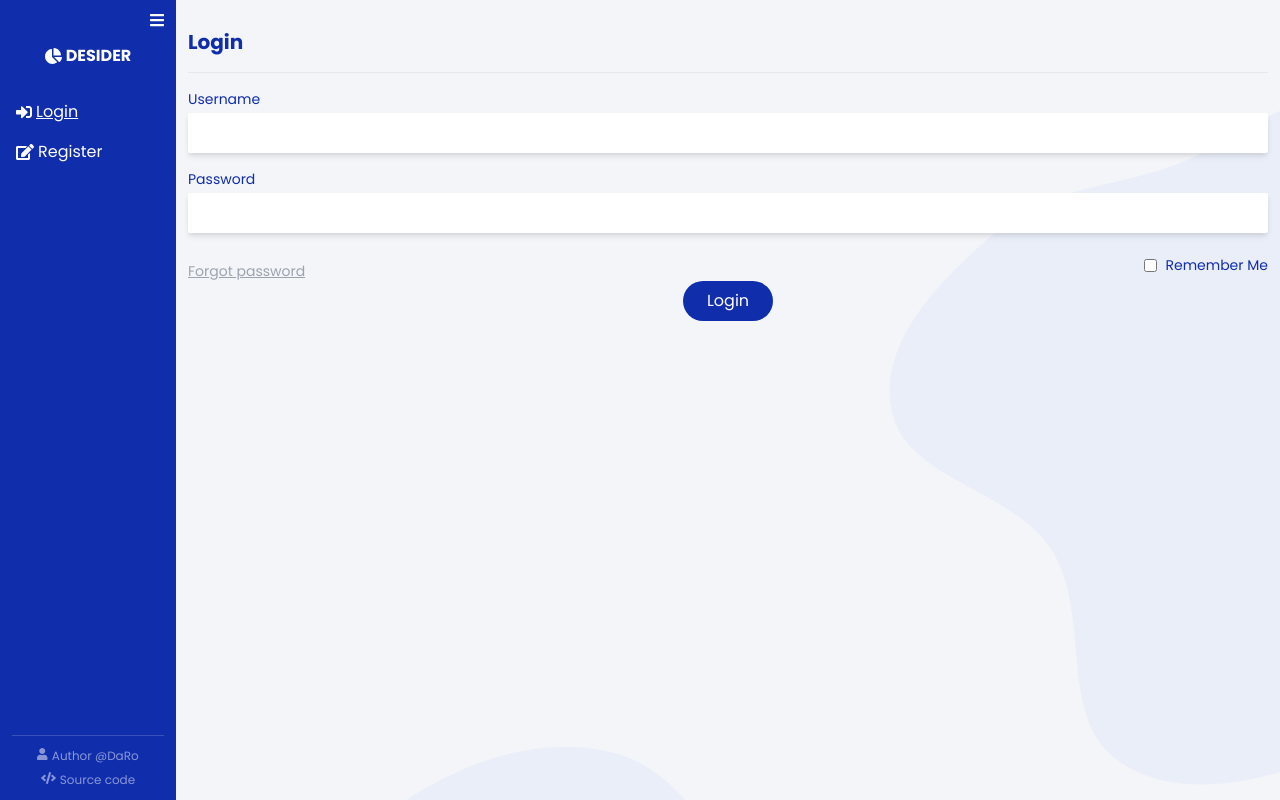
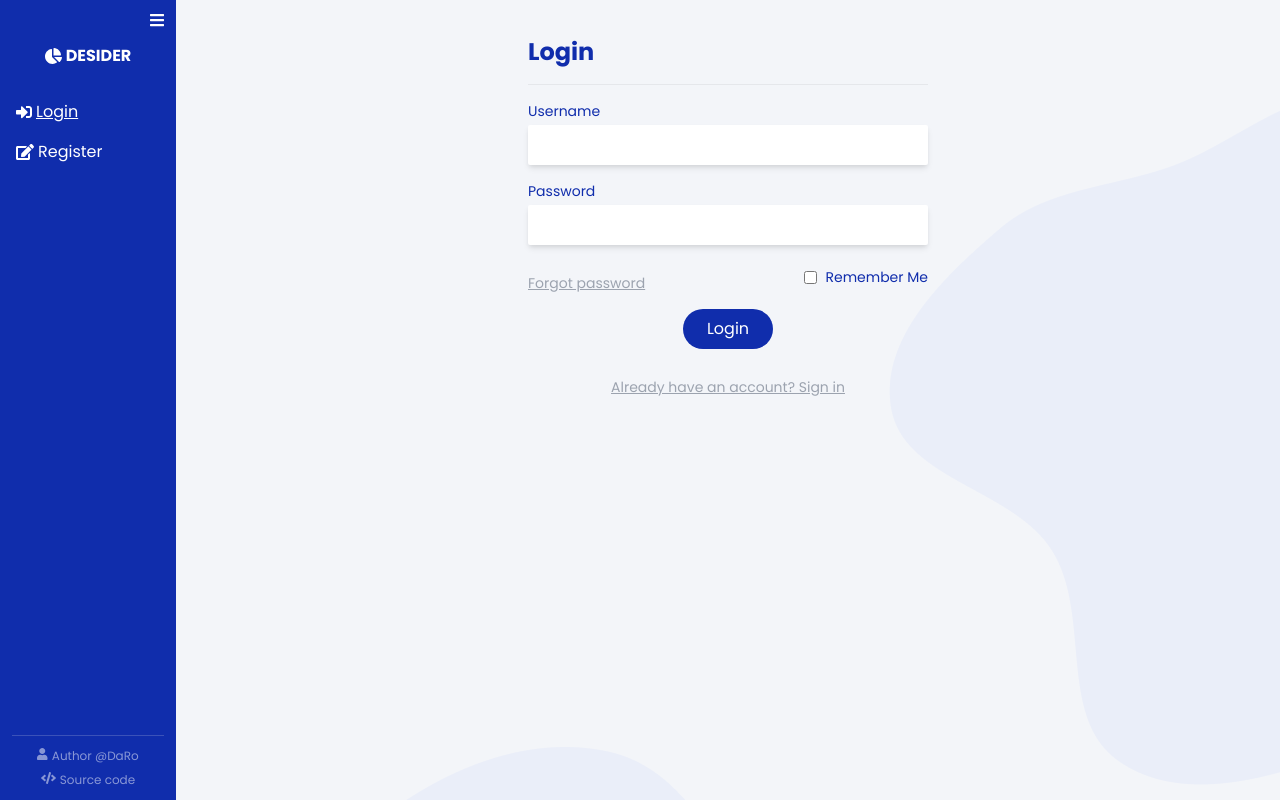
Before and after one commit to DaRoTP/Decider, a Vue app: page /login in a window 1280 px wide. Built offline with nearby package versions, Linux system fonts and the light colour scheme.

Commit message:
[FIX] #2 fix Login and register view styling

```diff
--- a/src/components/Inputs/index.ts
+++ /dev/null
@@ -1,7 +0,0 @@
-import InputGroup from "./InputGroup.vue";
-import Input from "./Input.vue";
-import DatePicker from "./DatePicker.vue";
-import Radio from "./Radio.vue";
-import CheckBox from "./CheckBox.vue";
-
-export { InputGroup, Input, DatePicker, Radio, CheckBox };
--- a/src/views/Login.vue
+++ b/src/views/Login.vue
@@ -1,27 +1,38 @@
 <template>
-  <form class="login" @submit.prevent="login">
-    <h1 class="text-primary font-bold text-xl">Login</h1>
+  <form class="login flex flex-col mx-auto mt-6" @submit.prevent="login">
+    <h1 class="text-primary font-bold text-2xl">Login</h1>
     <hr class="my-4" />
     <Input v-model="username" label="username" />
     <Input v-model="password" label="password" type="password" />
     <div class="flex justify-between gap-2">
       <router-link
-        :to="{ name: 'Register' }"
+        :to="{ name: viewNames.REGISTER }"
         class="self-end text-sm text-gray-400 mt-3 underline"
         >Forgot password
       </router-link>
       <CheckBox v-model="rememberMe" label="Remember me" />
     </div>
-    <button type="submit" class="btn-primary p-2 rounded-full self-center px-6">
+    <button
+      type="submit"
+      class="btn-primary p-2 rounded-full self-center px-6 my-4"
+    >
       Login
     </button>
+    <router-link
+      class="self-center text-sm text-gray-400 mt-3 underline"
+      :to="{ name: viewNames.HOME }"
+    >
+      Already have an account? Sign in
+    </router-link>
   </form>
 </template>
 
 <script>
-import { defineComponent } from "vue";
+import { defineComponent, ref } from "vue";
 import { useStore } from "vuex";
-import { Input, CheckBox } from "@/components/Inputs";
+import Input from "@/components/Inputs/Input.vue";
+import CheckBox from "@/components/Inputs/CheckBox.vue";
+import { viewNames } from "@/router/views";
 
 export default defineComponent({
   name: "Login",
@@ -29,30 +40,33 @@ export default defineComponent({
     Input,
     CheckBox,
   },
-  data() {
-    return {
-      username: "",
-      password: "",
-      rememberMe: false,
-    };
-  },
-  methods: {
-    login() {
+  setup() {
+    const username = ref("");
+    const password = ref("");
+    const rememberMe = ref(false);
+
+    const login = () => {
       const store = useStore();
 
       store.dispatch("LOGIN", {
         username: this.username,
         password: this.password,
       });
-    },
+    };
+
+    return {
+      viewNames,
+      username,
+      password,
+      rememberMe,
+      login,
+    };
   },
 });
 </script>
 
-<style lang="scss">
+<style>
 .login {
-  display: flex;
-  flex-direction: column;
-  margin: 1rem auto;
+  max-width: 25rem;
 }
 </style>
--- a/src/views/Register.vue
+++ b/src/views/Register.vue
@@ -1,4 +1,5 @@
 <template>
+  <div class="register flex flex-col mx-auto mt-6">
     <h1 class="text-primary font-bold text-xl">Register</h1>
     <hr class="my-4" />
     <div class="flex gap-4">
@@ -23,7 +24,7 @@
           </button>
         </form>
         <form v-if="registrationStep === 2">
-        <p>
+          <p class="text-gray-500 mb-4">
             The below information is going to be used to generate statistics for
             polls that you have participated in. Before each poll you will be
             asked if you want to stay anonymous or would you like to share this
@@ -53,23 +54,28 @@
             </button>
           </div>
         </form>
-      <a class="self-end text-sm text-gray-400 mt-3 underline" href="#"
-        >Already have an account? Sign in</a
+        <router-link
+          class="self-end text-sm text-gray-400 mt-3 underline"
+          :to="{ name: viewNames.HOME }"
         >
+          Already have an account? Sign in
+        </router-link>
       </div>
       <img
-      class="flex-1"
+        class="flex-1 self-start"
         src="../assets/images/registration-image.svg"
         alt="registration image"
       />
+    </div>
   </div>
 </template>
 
 <script lang="ts">
 import { defineComponent, ref } from "vue";
+import DatePicker from "@/components/Inputs/DatePicker.vue";
+import Radio from "@/components/Inputs/Radio.vue";
 import Input from "@/components/Inputs/Input.vue";
-import Radio from "@/components/Inputs/Radio.vue";
-import DatePicker from "@/components/Inputs/DatePicker.vue";
+import { viewNames } from "@/router/views";
 
 export default defineComponent({
   name: "Register",
@@ -105,6 +111,7 @@ export default defineComponent({
       registrationStep,
       gender,
       dateOfBirth,
+      viewNames,
       registerHandler,
       nextRegistrationStepHandler,
       previouseRegistrationStepHandler,
@@ -113,4 +120,8 @@ export default defineComponent({
 });
 </script>
 
-<style></style>
+<style>
+.register {
+  max-width: 50rem;
+}
+</style>
```
Lines whose indentation alone changed are shown as unchanged.
